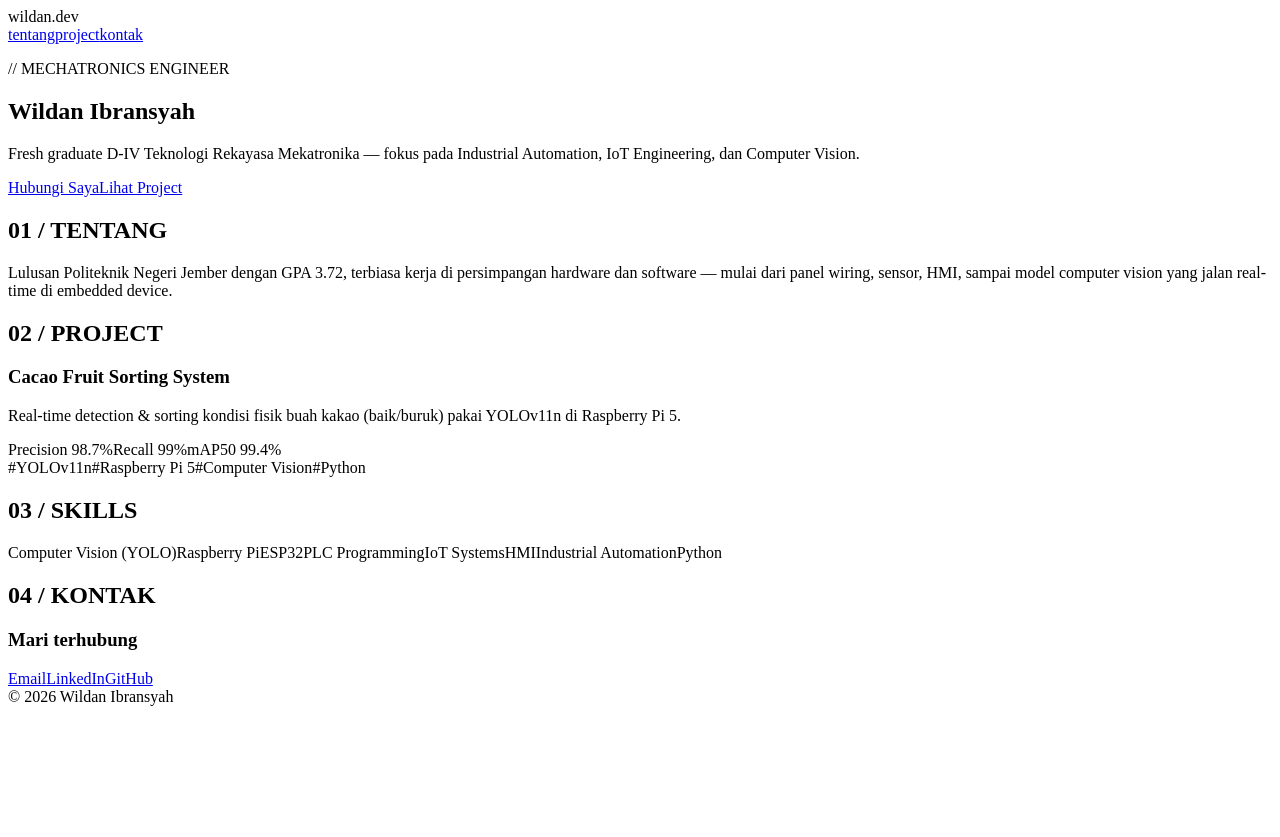
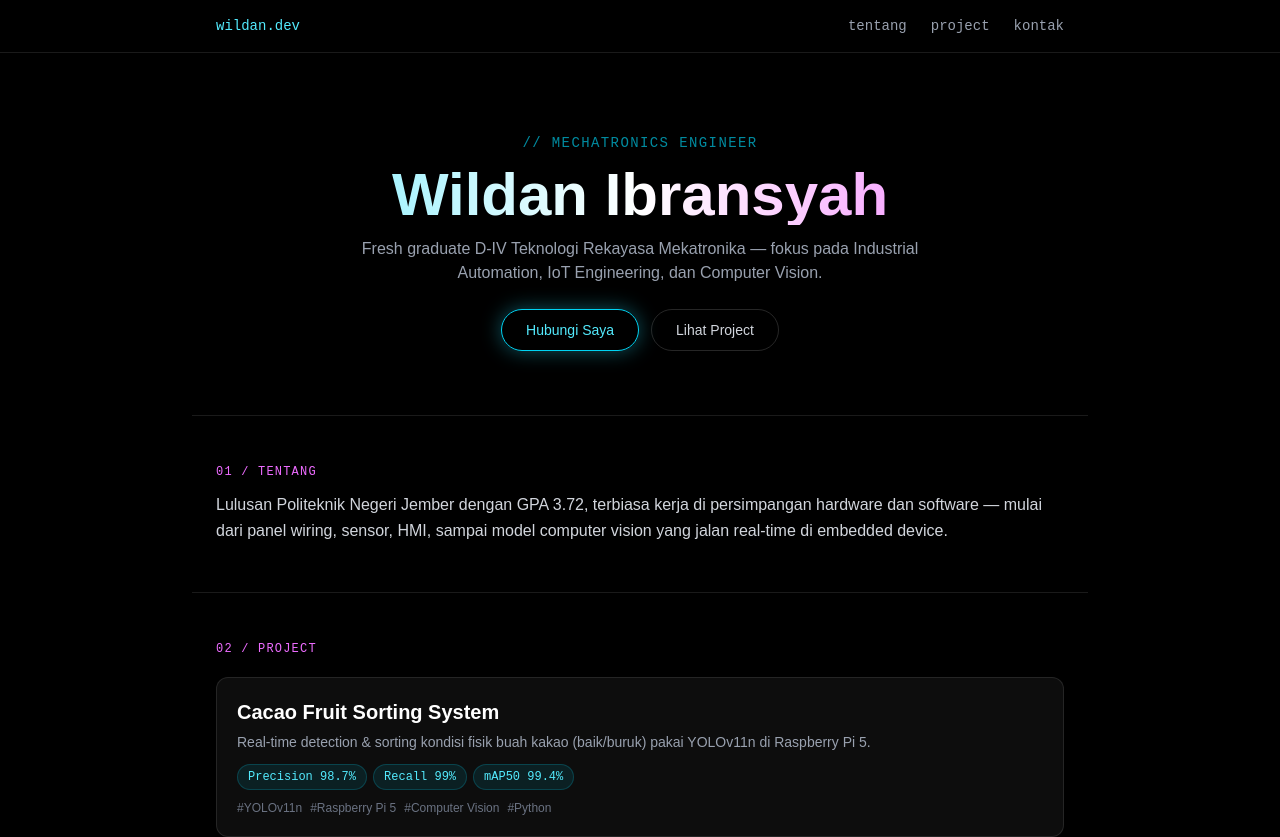
Before and after one commit to wilskuyyy/portowildan, a Next.js app: page / in a window 1280 px wide. Shown: the top 837 px of the page. Before the commit the page ends 800 px from the top, so only its background shows below. Built offline with nearby package versions, Linux system fonts and the light colour scheme.

Commit message:
fix porto pese

```diff
--- a/app/layout.tsx
+++ b/app/layout.tsx
@@ -1,167 +1,33 @@
-export default function Home() {
-  const projects = [
-    {
-      title: "Cacao Fruit Sorting System",
-      desc: "Real-time detection & sorting kondisi fisik buah kakao (baik/buruk) pakai YOLOv11n di Raspberry Pi 5.",
-      stats: ["Precision 98.7%", "Recall 99%", "mAP50 99.4%"],
-      tags: ["YOLOv11n", "Raspberry Pi 5", "Computer Vision", "Python"],
-    },
-  ];
+import type { Metadata } from "next";
+import { Geist, Geist_Mono } from "next/font/google";
+import "./globals.css";
 
-  const skills = [
-    "Computer Vision (YOLO)",
-    "Raspberry Pi",
-    "ESP32",
-    "PLC Programming",
-    "IoT Systems",
-    "HMI",
-    "Industrial Automation",
-    "Python",
-  ];
+const geistSans = Geist({
+  variable: "--font-geist-sans",
+  subsets: ["latin"],
+});
 
+const geistMono = Geist_Mono({
+  variable: "--font-geist-mono",
+  subsets: ["latin"],
+});
+
+export const metadata: Metadata = {
+  title: "Wildan Ibransyah | Portfolio",
+  description: "Mechatronics Engineer — Industrial Automation, IoT, Computer Vision",
+};
+
+export default function RootLayout({
+  children,
+}: Readonly<{
+  children: React.ReactNode;
+}>) {
   return (
-    <main className="min-h-screen bg-black text-gray-100">
-      <div className="fixed top-0 left-1/4 w-96 h-96 bg-cyan-500/10 rounded-full blur-[120px] -z-10" />
-      <div className="fixed bottom-0 right-1/4 w-96 h-96 bg-fuchsia-500/10 rounded-full blur-[120px] -z-10" />
-
-      {/* Sticky nav */}
-      <nav className="sticky top-0 z-50 backdrop-blur-md bg-black/70 border-b border-white/10">
-        <div className="max-w-4xl mx-auto px-6 py-4 flex justify-between items-center">
-          <span className="font-mono-custom text-sm text-cyan-300">wildan.dev</span>
-          <div className="flex gap-6 text-sm text-gray-400 font-mono-custom">
-            <a href="#about" className="hover:text-cyan-300 transition-colors">tentang</a>
-            <a href="#projects" className="hover:text-cyan-300 transition-colors">project</a>
-            <a href="#contact" className="hover:text-cyan-300 transition-colors">kontak</a>
-          </div>
-        </div>
-      </nav>
-
-      {/* Hero */}
-      <section className="max-w-4xl mx-auto px-6 pt-20 pb-16 text-center">
-        <p className="font-mono-custom text-cyan-400 text-sm tracking-widest mb-3 glow-pulse">
-          {"// MECHATRONICS ENGINEER"}
-        </p>
-        <h1 className="text-4xl md:text-6xl font-bold mb-3 bg-gradient-to-r from-cyan-300 via-white to-fuchsia-400 bg-clip-text text-transparent">
-          Wildan Ibransyah
-        </h1>
-        <p className="text-gray-400 max-w-xl mx-auto text-base mb-6">
-          Fresh graduate D-IV Teknologi Rekayasa Mekatronika — fokus pada Industrial Automation, IoT Engineering, dan Computer Vision.
-        </p>
-        <div className="flex justify-center gap-3">
-          <a
-            href="#contact"
-            className="px-6 py-2.5 border border-cyan-400 text-cyan-300 rounded-full hover:bg-cyan-400 hover:text-black transition-all duration-300 text-sm shadow-[0_0_20px_rgba(34,211,238,0.4)]"
-          >
-            Hubungi Saya
-          </a>
-          <a
-            href="#projects"
-            className="px-6 py-2.5 border border-white/15 text-gray-300 rounded-full hover:border-white/40 transition-all duration-300 text-sm"
-          >
-            Lihat Project
-          </a>
-        </div>
-      </section>
-
-      {/* About */}
-      <section id="about" className="max-w-4xl mx-auto px-6 py-12 border-t border-white/10">
-        <h2 className="font-mono-custom text-fuchsia-400 text-xs tracking-widest mb-3">
-          {"01 / TENTANG"}
-        </h2>
-        <p className="text-gray-300 leading-relaxed">
-          Lulusan Politeknik Negeri Jember dengan GPA 3.72, terbiasa kerja di persimpangan hardware dan software — mulai dari panel wiring, sensor, HMI, sampai model computer vision yang jalan real-time di embedded device.
-        </p>
-      </section>
-
-      {/* Projects */}
-      <section id="projects" className="max-w-4xl mx-auto px-6 py-12 border-t border-white/10">
-        <h2 className="font-mono-custom text-fuchsia-400 text-xs tracking-widest mb-5">
-          {"02 / PROJECT"}
-        </h2>
-        <div className="space-y-4">
-          {projects.map((p) => (
-            <div
-              key={p.title}
-              className="group p-5 rounded-xl border border-white/10 hover:border-cyan-400/50 transition-all duration-300 bg-white/5"
-            >
-              <h3 className="text-xl font-bold text-white mb-1.5 group-hover:text-cyan-300 transition-colors">
-                {p.title}
-              </h3>
-              <p className="text-gray-400 text-sm mb-3">{p.desc}</p>
-              <div className="flex flex-wrap gap-1.5 mb-2.5">
-                {p.stats.map((s) => (
-                  <span
-                    key={s}
-                    className="font-mono-custom text-xs px-2.5 py-1 rounded-full bg-cyan-400/10 text-cyan-300 border border-cyan-400/20"
-                  >
-                    {s}
-                  </span>
-                ))}
-              </div>
-              <div className="flex flex-wrap gap-2">
-                {p.tags.map((t) => (
-                  <span key={t} className="text-xs text-gray-500">#{t}</span>
-                ))}
-              </div>
-            </div>
-          ))}
-        </div>
-      </section>
-
-      {/* Skills */}
-      <section className="max-w-4xl mx-auto px-6 py-12 border-t border-white/10">
-        <h2 className="font-mono-custom text-fuchsia-400 text-xs tracking-widest mb-5">
-          {"03 / SKILLS"}
-        </h2>
-        <div className="flex flex-wrap gap-2">
-          {skills.map((s) => (
-            <span
-              key={s}
-              className="px-3 py-1.5 text-sm rounded-full border border-white/10 text-gray-300 hover:border-fuchsia-400/50 hover:text-fuchsia-300 transition-all duration-300 cursor-default"
-            >
-              {s}
-            </span>
-          ))}
-        </div>
-      </section>
-
-      {/* Contact */}
-      <section id="contact" className="max-w-4xl mx-auto px-6 py-16 border-t border-white/10 text-center">
-        <h2 className="font-mono-custom text-fuchsia-400 text-xs tracking-widest mb-3">
-          {"04 / KONTAK"}
-        </h2>
-        <h3 className="text-2xl md:text-3xl font-bold mb-6 text-white">
-          Mari terhubung
-        </h3>
-        <div className="flex flex-col sm:flex-row justify-center gap-3">
-          <a
-            href="mailto:wildanibrans@gmail.com"
-            className="px-5 py-2.5 text-sm rounded-full border border-white/10 hover:border-cyan-400 hover:text-cyan-300 transition-all duration-300"
-          >
-            Email
-          </a>
-          <a
-            href="https://www.linkedin.com/in/wildanibransyah/"
-            target="_blank"
-            rel="noopener noreferrer"
-            className="px-5 py-2.5 text-sm rounded-full border border-white/10 hover:border-cyan-400 hover:text-cyan-300 transition-all duration-300"
-          >
-            LinkedIn
-          </a>
-          <a
-            href="https://github.com/wilskuyyy"
-            target="_blank"
-            rel="noopener noreferrer"
-            className="px-5 py-2.5 text-sm rounded-full border border-white/10 hover:border-cyan-400 hover:text-cyan-300 transition-all duration-300"
-          >
-            GitHub
-          </a>
-        </div>
-      </section>
-
-      <footer className="text-center py-6 text-gray-600 text-xs font-mono-custom border-t border-white/10">
-        © 2026 Wildan Ibransyah
-      </footer>
-    </main>
+    <html
+      lang="en"
+      className={`${geistSans.variable} ${geistMono.variable} h-full antialiased`}
+    >
+      <body className="min-h-full flex flex-col">{children}</body>
+    </html>
   );
 }
--- a/app/page.tsx
+++ b/app/page.tsx
@@ -20,57 +20,79 @@ export default function Home() {
   ];
 
   return (
-    <main className="min-h-screen bg-black text-gray-100 overflow-x-hidden">
-      <div className="fixed top-0 left-1/4 w-96 h-96 bg-cyan-500/20 rounded-full blur-[120px] -z-10" />
-      <div className="fixed bottom-0 right-1/4 w-96 h-96 bg-fuchsia-500/20 rounded-full blur-[120px] -z-10" />
+    <main className="min-h-screen bg-black text-gray-100">
+      <div className="fixed top-0 left-1/4 w-96 h-96 bg-cyan-500/10 rounded-full blur-[120px] -z-10" />
+      <div className="fixed bottom-0 right-1/4 w-96 h-96 bg-fuchsia-500/10 rounded-full blur-[120px] -z-10" />
 
-      <section className="min-h-screen flex flex-col items-center justify-center px-6 text-center relative">
-        <p className="font-mono-custom text-cyan-400 text-sm tracking-widest mb-4 glow-pulse">
+      {/* Sticky nav */}
+      <nav className="sticky top-0 z-50 backdrop-blur-md bg-black/70 border-b border-white/10">
+        <div className="max-w-4xl mx-auto px-6 py-4 flex justify-between items-center">
+          <span className="font-mono-custom text-sm text-cyan-300">wildan.dev</span>
+          <div className="flex gap-6 text-sm text-gray-400 font-mono-custom">
+            <a href="#about" className="hover:text-cyan-300 transition-colors">tentang</a>
+            <a href="#projects" className="hover:text-cyan-300 transition-colors">project</a>
+            <a href="#contact" className="hover:text-cyan-300 transition-colors">kontak</a>
+          </div>
+        </div>
+      </nav>
+
+      {/* Hero */}
+      <section className="max-w-4xl mx-auto px-6 pt-20 pb-16 text-center">
+        <p className="font-mono-custom text-cyan-400 text-sm tracking-widest mb-3 glow-pulse">
           {"// MECHATRONICS ENGINEER"}
         </p>
-        <h1 className="text-5xl md:text-7xl font-bold mb-4 bg-gradient-to-r from-cyan-300 via-white to-fuchsia-400 bg-clip-text text-transparent">
+        <h1 className="text-4xl md:text-6xl font-bold mb-3 bg-gradient-to-r from-cyan-300 via-white to-fuchsia-400 bg-clip-text text-transparent">
           Wildan Ibransyah
         </h1>
-        <p className="text-gray-400 max-w-xl text-lg mb-8">
-          Fresh graduate D-IV Teknologi Rekayasa Mekatronika, fokus pada Industrial Automation, IoT Engineering, dan Computer Vision.
+        <p className="text-gray-400 max-w-xl mx-auto text-base mb-6">
+          Fresh graduate D-IV Teknologi Rekayasa Mekatronika — fokus pada Industrial Automation, IoT Engineering, dan Computer Vision.
         </p>
-
-        <a
-          href="#contact"
-          className="px-8 py-3 border border-cyan-400 text-cyan-300 rounded-full hover:bg-cyan-400 hover:text-black transition-all duration-300 shadow-[0_0_20px_rgba(34,211,238,0.4)]"
-        >
-          Hubungi Saya
-        </a>
+        <div className="flex justify-center gap-3">
+          <a
+            href="#contact"
+            className="px-6 py-2.5 border border-cyan-400 text-cyan-300 rounded-full hover:bg-cyan-400 hover:text-black transition-all duration-300 text-sm shadow-[0_0_20px_rgba(34,211,238,0.4)]"
+          >
+            Hubungi Saya
+          </a>
+          <a
+            href="#projects"
+            className="px-6 py-2.5 border border-white/15 text-gray-300 rounded-full hover:border-white/40 transition-all duration-300 text-sm"
+          >
+            Lihat Project
+          </a>
+        </div>
       </section>
 
-      <section className="max-w-3xl mx-auto px-6 py-24 border-t border-white/10">
-        <h2 className="font-mono-custom text-fuchsia-400 text-sm tracking-widest mb-6">
+      {/* About */}
+      <section id="about" className="max-w-4xl mx-auto px-6 py-12 border-t border-white/10">
+        <h2 className="font-mono-custom text-fuchsia-400 text-xs tracking-widest mb-3">
           {"01 / TENTANG"}
         </h2>
-        <p className="text-gray-300 leading-relaxed text-lg">
-          Lulusan Politeknik Negeri Jember dengan GPA 3.72, terbiasa kerja di persimpangan hardware dan software, mulai dari panel wiring, sensor, HMI, sampai model computer vision yang jalan real-time di embedded device.
+        <p className="text-gray-300 leading-relaxed">
+          Lulusan Politeknik Negeri Jember dengan GPA 3.72, terbiasa kerja di persimpangan hardware dan software — mulai dari panel wiring, sensor, HMI, sampai model computer vision yang jalan real-time di embedded device.
         </p>
       </section>
 
-      <section className="max-w-3xl mx-auto px-6 py-24 border-t border-white/10">
-        <h2 className="font-mono-custom text-fuchsia-400 text-sm tracking-widest mb-10">
+      {/* Projects */}
+      <section id="projects" className="max-w-4xl mx-auto px-6 py-12 border-t border-white/10">
+        <h2 className="font-mono-custom text-fuchsia-400 text-xs tracking-widest mb-5">
           {"02 / PROJECT"}
         </h2>
-        <div className="space-y-8">
+        <div className="space-y-4">
           {projects.map((p) => (
             <div
               key={p.title}
-              className="group relative p-6 rounded-2xl border border-white/10 hover:border-cyan-400/50 transition-all duration-300 bg-white/5"
+              className="group p-5 rounded-xl border border-white/10 hover:border-cyan-400/50 transition-all duration-300 bg-white/5"
             >
-              <h3 className="text-2xl font-bold text-white mb-2 group-hover:text-cyan-300 transition-colors">
+              <h3 className="text-xl font-bold text-white mb-1.5 group-hover:text-cyan-300 transition-colors">
                 {p.title}
               </h3>
-              <p className="text-gray-400 mb-4">{p.desc}</p>
-              <div className="flex flex-wrap gap-2 mb-4">
+              <p className="text-gray-400 text-sm mb-3">{p.desc}</p>
+              <div className="flex flex-wrap gap-1.5 mb-2.5">
                 {p.stats.map((s) => (
                   <span
                     key={s}
-                    className="font-mono-custom text-xs px-3 py-1 rounded-full bg-cyan-400/10 text-cyan-300 border border-cyan-400/20"
+                    className="font-mono-custom text-xs px-2.5 py-1 rounded-full bg-cyan-400/10 text-cyan-300 border border-cyan-400/20"
                   >
                     {s}
                   </span>
@@ -78,9 +100,7 @@ export default function Home() {
               </div>
               <div className="flex flex-wrap gap-2">
                 {p.tags.map((t) => (
-                  <span key={t} className="text-xs text-gray-500">
-                    #{t}
-                  </span>
+                  <span key={t} className="text-xs text-gray-500">#{t}</span>
                 ))}
               </div>
             </div>
@@ -88,15 +108,16 @@ export default function Home() {
         </div>
       </section>
 
-      <section className="max-w-3xl mx-auto px-6 py-24 border-t border-white/10">
-        <h2 className="font-mono-custom text-fuchsia-400 text-sm tracking-widest mb-10">
+      {/* Skills */}
+      <section className="max-w-4xl mx-auto px-6 py-12 border-t border-white/10">
+        <h2 className="font-mono-custom text-fuchsia-400 text-xs tracking-widest mb-5">
           {"03 / SKILLS"}
         </h2>
-        <div className="flex flex-wrap gap-3">
+        <div className="flex flex-wrap gap-2">
           {skills.map((s) => (
             <span
               key={s}
-              className="px-4 py-2 rounded-full border border-white/10 text-gray-300 hover:border-fuchsia-400/50 hover:text-fuchsia-300 transition-all duration-300 cursor-default"
+              className="px-3 py-1.5 text-sm rounded-full border border-white/10 text-gray-300 hover:border-fuchsia-400/50 hover:text-fuchsia-300 transition-all duration-300 cursor-default"
             >
               {s}
             </span>
@@ -104,42 +125,41 @@ export default function Home() {
         </div>
       </section>
 
-      <section id="contact" className="max-w-3xl mx-auto px-6 py-24 border-t border-white/10 text-center">
-        <h2 className="font-mono-custom text-fuchsia-400 text-sm tracking-widest mb-6">
+      {/* Contact */}
+      <section id="contact" className="max-w-4xl mx-auto px-6 py-16 border-t border-white/10 text-center">
+        <h2 className="font-mono-custom text-fuchsia-400 text-xs tracking-widest mb-3">
           {"04 / KONTAK"}
         </h2>
-        <h3 className="text-3xl md:text-4xl font-bold mb-10 text-white">
+        <h3 className="text-2xl md:text-3xl font-bold mb-6 text-white">
           Mari terhubung
         </h3>
-        <div className="flex flex-col sm:flex-row justify-center gap-4">
+        <div className="flex flex-col sm:flex-row justify-center gap-3">
           <a
             href="mailto:wildanibrans@gmail.com"
-            className="px-6 py-3 rounded-full border border-white/10 hover:border-cyan-400 hover:text-cyan-300 transition-all duration-300"
+            className="px-5 py-2.5 text-sm rounded-full border border-white/10 hover:border-cyan-400 hover:text-cyan-300 transition-all duration-300"
           >
             Email
           </a>
-
           <a
             href="https://www.linkedin.com/in/wildanibransyah/"
             target="_blank"
             rel="noopener noreferrer"
-            className="px-6 py-3 rounded-full border border-white/10 hover:border-cyan-400 hover:text-cyan-300 transition-all duration-300"
+            className="px-5 py-2.5 text-sm rounded-full border border-white/10 hover:border-cyan-400 hover:text-cyan-300 transition-all duration-300"
           >
             LinkedIn
           </a>
-
           <a
             href="https://github.com/wilskuyyy"
             target="_blank"
             rel="noopener noreferrer"
-            className="px-6 py-3 rounded-full border border-white/10 hover:border-cyan-400 hover:text-cyan-300 transition-all duration-300"
+            className="px-5 py-2.5 text-sm rounded-full border border-white/10 hover:border-cyan-400 hover:text-cyan-300 transition-all duration-300"
           >
             GitHub
           </a>
         </div>
       </section>
 
-      <footer className="text-center py-10 text-gray-600 text-sm font-mono-custom">
+      <footer className="text-center py-6 text-gray-600 text-xs font-mono-custom border-t border-white/10">
         © 2026 Wildan Ibransyah
       </footer>
     </main>
```
